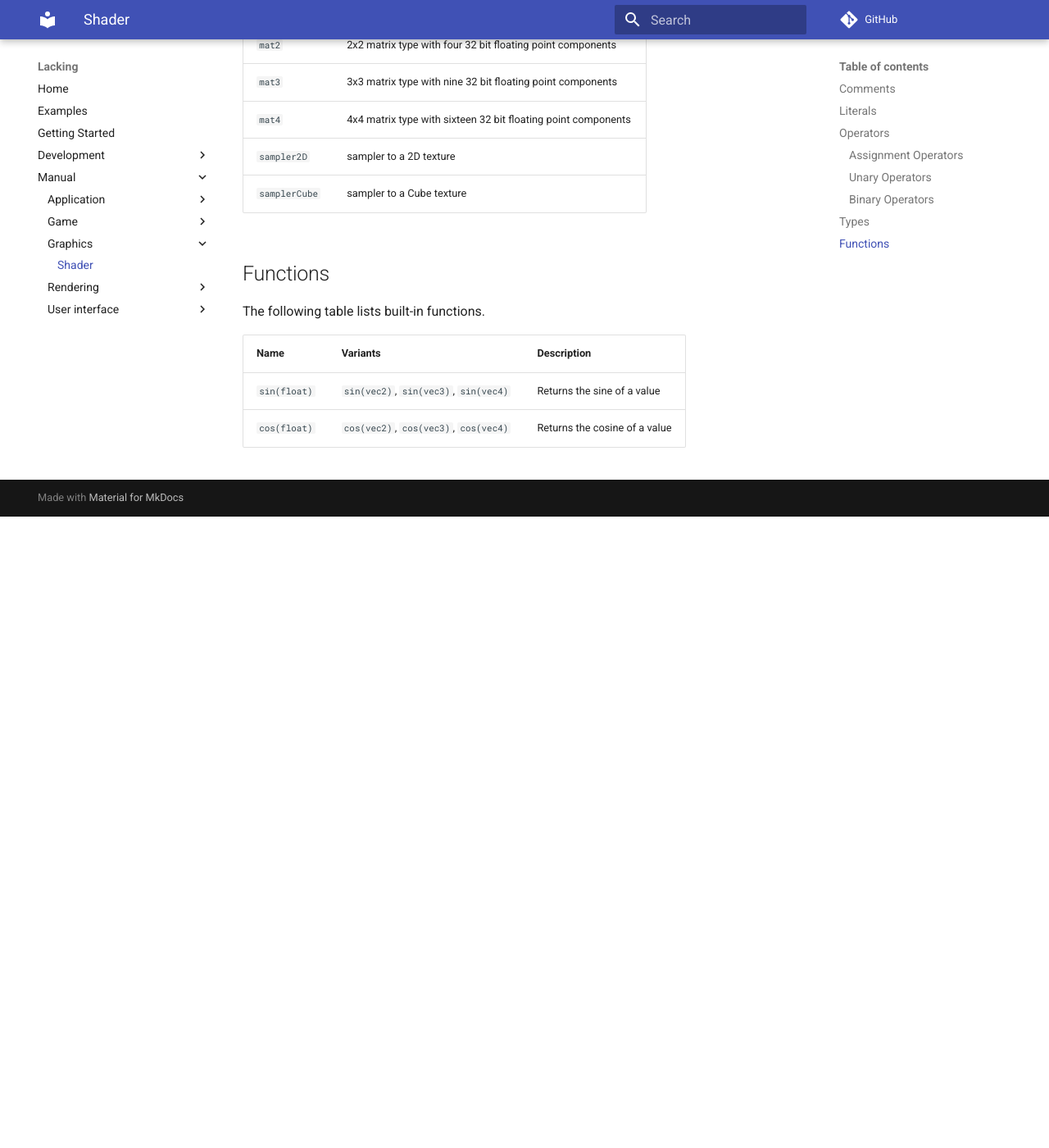
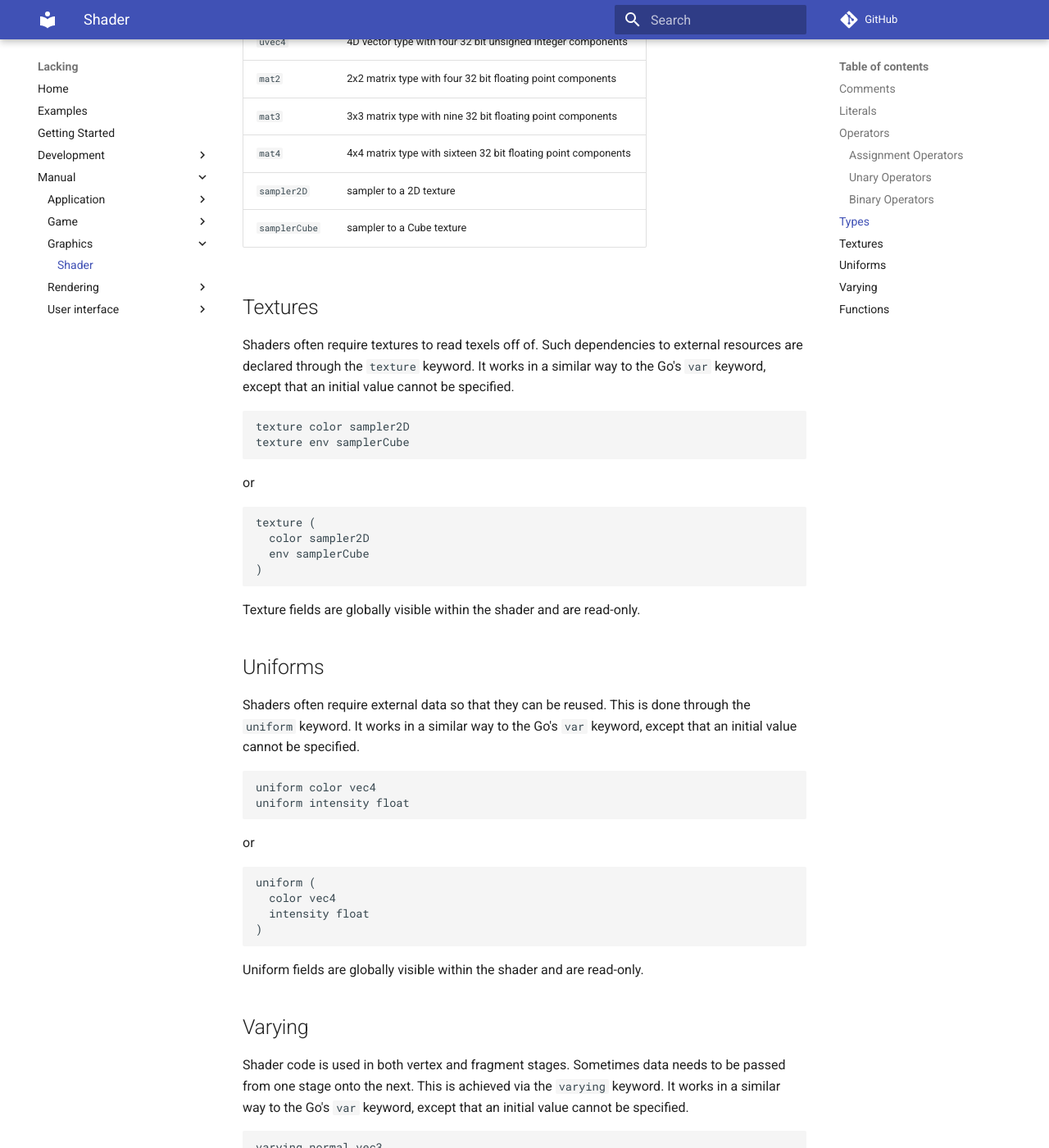
Before and after one commit to mokiat/lacking, an MkDocs documentation site: the page built from docs/manual/graphics/shader.md, in a window 1280 px wide and 1400 px high, scrolled down 4834 px. Shown: the whole window at 82% size. Built offline with MkDocs 1.6.1 and Material for MkDocs 9.7.7, drawn with Linux system fonts in a browser that asks for light colours; comment, search, counter and statistics services are not loaded; before the commit the page ends 5464 px from its top, so only the background shows below that; some of the changed text lies outside the part shown.

Commit message:
Update shader docs

````diff
--- a/docs/manual/graphics/shader.md
+++ b/docs/manual/graphics/shader.md
@@ -10,6 +10,8 @@ Comments can be added with `//` anywhere in the file, where the remainder of the
 ```
 // An example comment.
 ```
+
+The LSL does not have support for multi-line comments.
 
 ## Literals
 
@@ -120,6 +122,65 @@ The following table lists the supported built-in types.
 | `sampler2D` | sampler to a 2D texture |
 | `samplerCube` | sampler to a Cube texture |
 
+
+## Textures
+
+Shaders often require textures to read texels off of. Such dependencies to external resources are declared through the `texture` keyword. It works in a similar way to the Go's `var` keyword, except that an initial value cannot be specified.
+
+```
+texture color sampler2D
+texture env samplerCube
+```
+
+or
+
+```
+texture (
+  color sampler2D
+  env samplerCube
+)
+```
+
+Texture fields are globally visible within the shader and are read-only.
+
+## Uniforms
+
+Shaders often require external data so that they can be reused. This is done through the `uniform` keyword. It works in a similar way to the Go's `var` keyword, except that an initial value cannot be specified.
+
+```
+uniform color vec4
+uniform intensity float
+```
+
+or
+
+```
+uniform (
+  color vec4
+  intensity float
+)
+```
+
+Uniform fields are globally visible within the shader and are read-only.
+
+## Varying
+
+Shader code is used in both vertex and fragment stages. Sometimes data needs to be passed from one stage onto the next. This is achieved via the `varying` keyword. It works in a similar way to the Go's `var` keyword, except that an initial value cannot be specified.
+
+```
+varying normal vec3
+```
+
+or
+
+```
+varying (
+  normal vec3
+)
+```
+
+Varying fields are globally visible within the shader and are read-only in the fragment shader stage.
+
 ## Functions
 
 The following table lists built-in functions.
````
